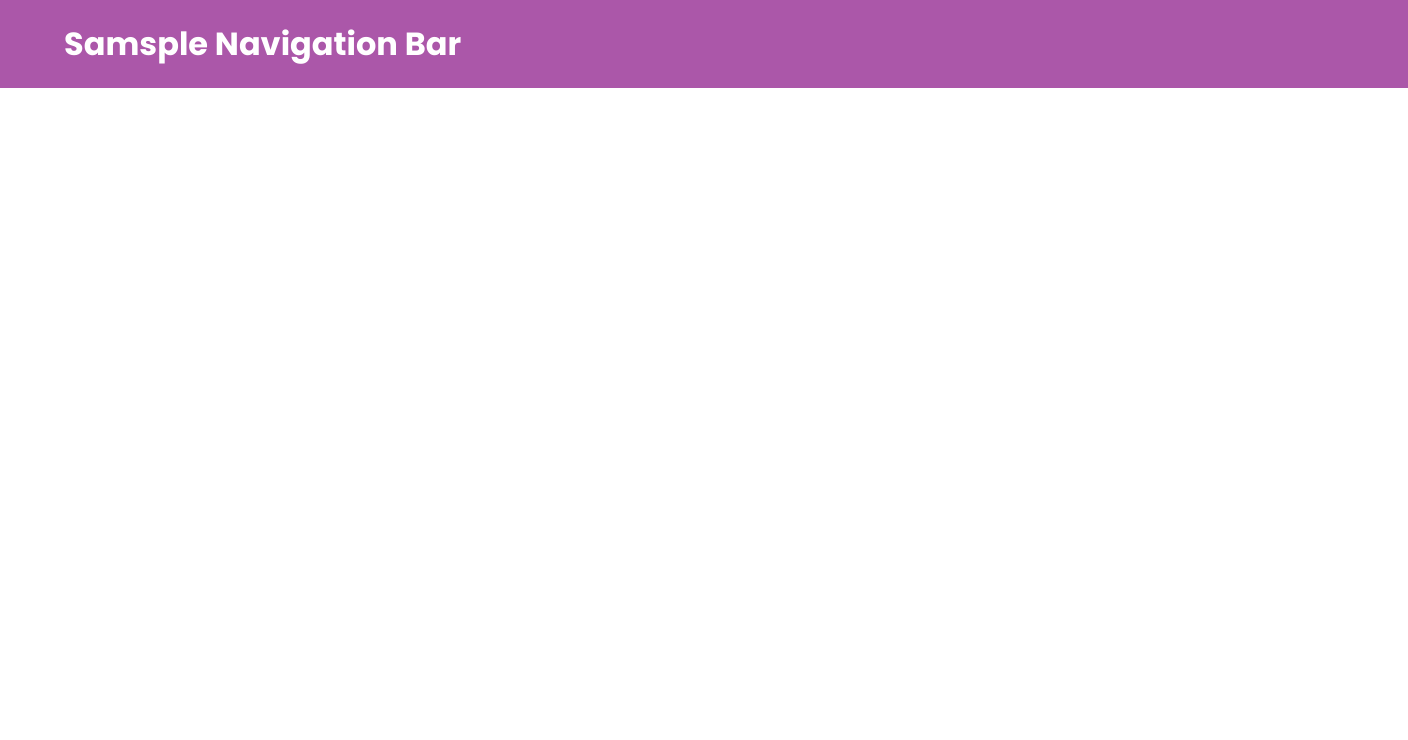
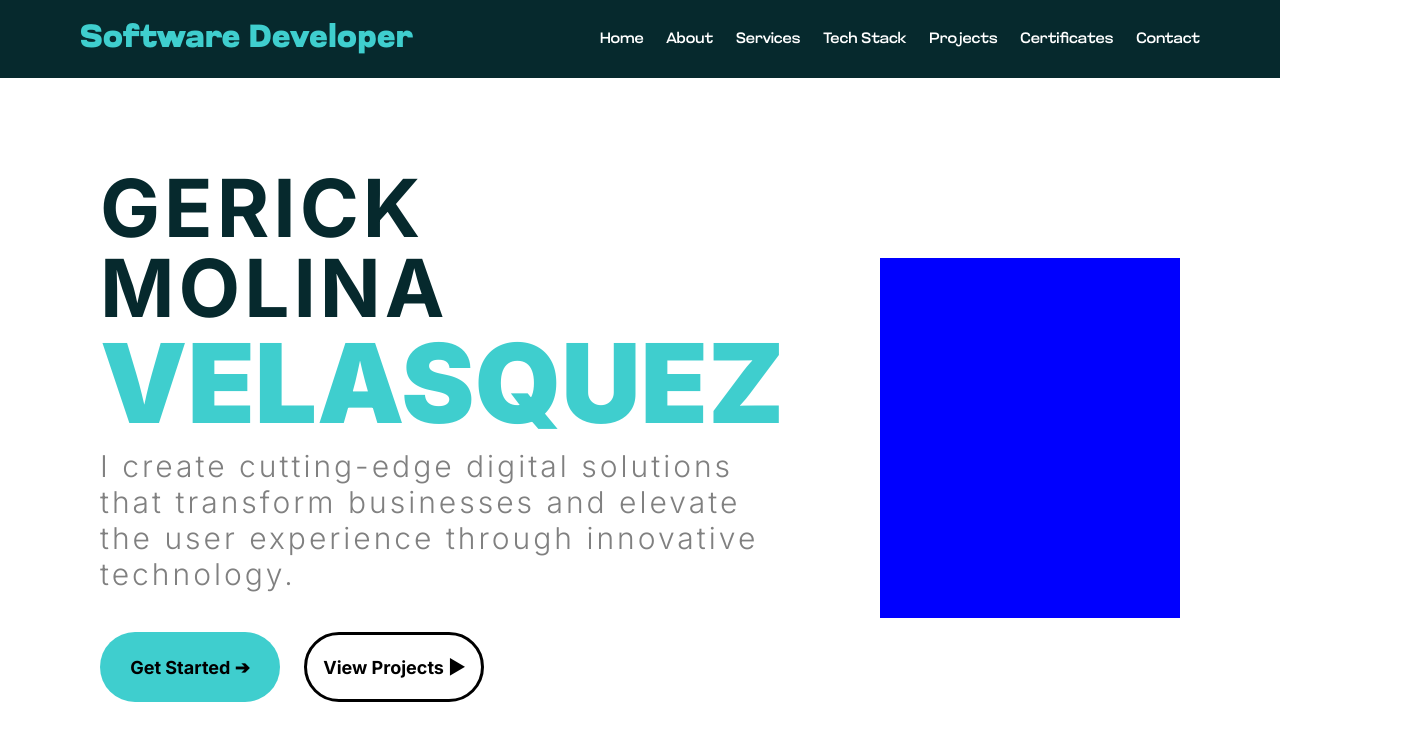
Before and after one commit to tsukijimarketman/portfolio-web, a plain HTML site: page index.html in a window 1280 px wide. Shown: the whole page, 1408 px wide, since content can reach past the window. Drawn offline with Linux system fonts and the light colour scheme.

Commit message:
new push

```diff
--- a/css/styles.css
+++ b/css/styles.css
@@ -1,31 +1,167 @@
-/* fonts */
-.poppins-bold {
-  font-family: "Poppins", sans-serif;
-  font-weight: 700;
+* {
+  margin: 0;
+  padding: 0;
+  box-sizing: border-box;
+}
+
+@font-face {
+  font-family: "GlancyrNeue-Medium";
+  src: url("../fonts/GlancyrNeue-Medium.otf") format("opentype");
+  font-weight: bold;
   font-style: normal;
 }
 
-header {
-  background-color: #ab57a9;
-  width: 100%;
-  height: 10vh;
-  padding-left: 5%;
-  padding-right: 5%;
-  padding-top: 0.3%;
-  padding-bottom: 0.3%;
-  display: flex;
-  /* justify-content: center; */
-  align-items: center;
+@font-face {
+  font-family: "GlancyrNeue-Bold";
+  src: url("../fonts/GlancyrNeue-Bold.otf") format("opentype");
+  font-weight: bold;
+  font-style: normal;
+}
+
+@font-face {
+  font-family: "GlancyrNeue-Regular";
+  src: url("../fonts/GlancyrNeue-Regular.otf") format("opentype");
+  font-weight: bold;
+  font-style: normal;
 }
 
 h1 {
+  color: #3fcece;
+  font-family: "GlancyrNeue-Bold", "Glancyr", sans-serif;
+}
+
+li {
+  list-style-type: none;
+  display: inline-block;
+}
+
+a {
+  color: white;
+  font-family: "GlancyrNeue-Regular", "Glancyr", sans-serif;
+}
+
+a:link {
+  color: white;
+  text-decoration: none;
+}
+
+a:hover {
+  color: #3fcece;
+}
+
+a:active {
+  color: aqua;
+}
+
+.item {
+  font-size: 15px;
+}
+
+.appbar {
+  display: flex;
+  background-color: #06292d;
+  justify-content: space-between;
+  padding: 20px 80px;
+}
+
+.navbar {
+  display: flex;
+  flex: 0 0 600px;
+  align-items: center;
+  justify-content: space-between;
+}
+
+.navbar ul {
+  display: flex;
+  flex: 0 0 600px;
+  align-items: center;
+  justify-content: space-between;
+}
+
+.home-section {
+  background-color: white;
+  display: flex;
+  height: 90vh;
+  width: auto;
+}
+
+.side {
+}
+
+.home1 {
+  margin: 90px 100px;
+  height: auto;
+  flex: 0 0 auto;
+  max-width: 680px;
+  width: 100%;
+  box-sizing: border-box;
+}
+
+.home2 {
+  background-color: blue;
+  display: flex;
+  margin: 180px 0;
+  margin-right: 100px;
+  flex: 1 0 auto;
+}
+
+.name1 {
+  font-family: Inter;
+  font-size: 80px;
+  text-transform: uppercase;
+  color: #06292d;
+  letter-spacing: 4px;
+}
+
+.name2 {
+  font-family: Inter;
+  font-size: 110px;
+  text-transform: uppercase;
+  font-weight: 900;
+  color: #3fcece;
+}
+
+.name1,
+.name2 {
   margin: 0;
   padding: 0;
-  color: white;
+  line-height: 1;
 }
 
-html,
-body {
-  margin: 0;
-  padding: 0;
+.desc1 {
+  margin-top: 10px;
+  font-family: Inter;
+  font-size: 30px;
+  font-weight: 300;
+  color: grey;
+  letter-spacing: 3px;
+  overflow-wrap: break-word;
+  word-break: break-word;
+  overflow-wrap: break-word;
+  word-break: break-word;
 }
+
+.btn1 {
+  margin-top: 40px;
+  width: 180px;
+  height: 70px;
+  border-radius: 150px;
+  background-color: #3fcece;
+  border: none;
+  font-family: Inter;
+  font-size: 18px;
+  font-weight: bold;
+}
+
+.btn2 {
+  margin-top: 40px;
+  margin-left: 20px;
+  width: 180px;
+  height: 70px;
+  border-radius: 150px;
+  background-color: white;
+  border: solid black;
+  font-family: Inter;
+  font-size: 18px;
+  font-weight: bold;
+}
--- a/index.html
+++ b/index.html
@@ -7,16 +7,53 @@
     <link rel="preconnect" href="https://fonts.googleapis.com" />
     <link rel="preconnect" href="https://fonts.gstatic.com" crossorigin />
     <link
-      href="https://fonts.googleapis.com/css2?family=Poppins:ital,wght@0,100;0,200;0,300;0,400;0,500;0,600;0,700;0,800;0,900;1,100;1,200;1,300;1,400;1,500;1,600;1,700;1,800;1,900&display=swap"
+      href="https://fonts.googleapis.com/css2?family=Inter:ital,opsz,wght@0,14..32,100..900;1,14..32,100..900&family=Poppins:ital,wght@0,100;0,200;0,300;0,400;0,500;0,600;0,700;0,800;0,900;1,100;1,200;1,300;1,400;1,500;1,600;1,700;1,800;1,900&display=swap"
       rel="stylesheet"
     />
     <title>Portfolio Website</title>
   </head>
   <body>
     <header>
-      <div id="appbar" name="appbar">
-        <h1 class="poppins-bold">Samsple Navigation Bar</h1>
+      <div class="appbar">
+        <h1>Software Developer</h1>
+        <nav class="navbar">
+          <ul>
+            <li class="item nav1"><a href="#home">Home</a></li>
+            <li class="item nav2"><a href="#about">About</a></li>
+            <li class="item nav3"><a href="#services">Services</a></li>
+            <li class="item nav4"><a href="#techstack">Tech Stack</a></li>
+            <li class="item nav5"><a href="#projects">Projects</a></li>
+            <li class="item nav6"><a href="#certificates">Certificates</a></li>
+            <li class="item nav7"><a href="#contact">Contact</a></li>
+          </ul>
+        </nav>
       </div>
     </header>
+    <main>
+      <section id="home">
+        <div class="home-section">
+          <div class="side home1">
+            <h2 class="name1">GERICK MOLINA</h2>
+            <h3 class="name2">VELASQUEZ</h3>
+            <p class="desc1">
+              I create cutting-edge digital solutions that transform businesses
+              and elevate the user experience through innovative technology.
+            </p>
+            <button type="button" class="btn1">Get Started ➔</button>
+            <button type="button" class="btn2">View Projects ▶</button>
+          </div>
+          <div class="side home2"></div>
+        </div>
+      </section>
+      <section id="about"></section>
+      <section id="services"></section>
+      <section id="techstack"></section>
+      <section id="projects"></section>
+      <section id="certificates"></section>
+      <section id="contact"></section>
+    </main>
+    <footer>
+      <!-- Place the Bootstrap here -->
+    </footer>
   </body>
 </html>
```
Also changed, not shown: fonts/GlancyrNeue-Bold.otf (added), fonts/GlancyrNeue-Medium.otf (added), fonts/GlancyrNeue-Regular.otf (added).
